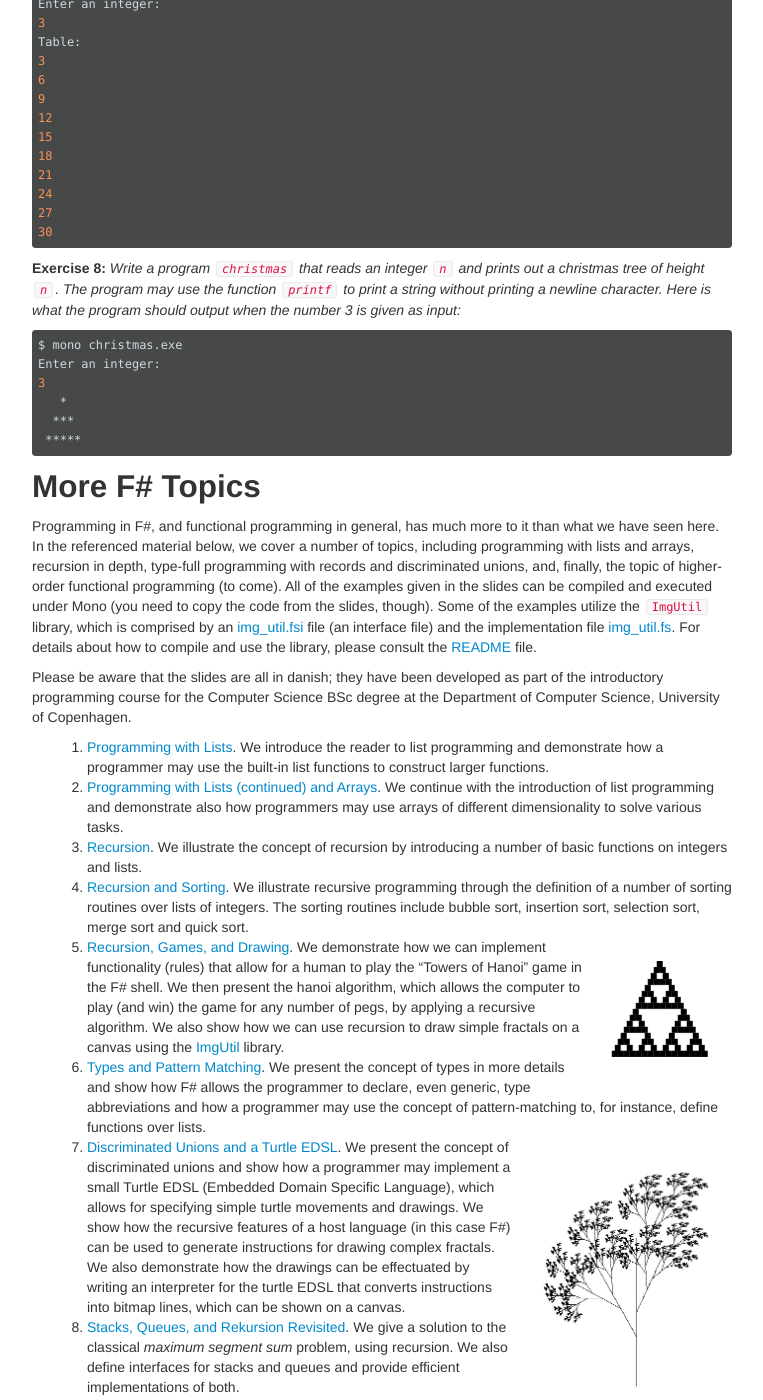
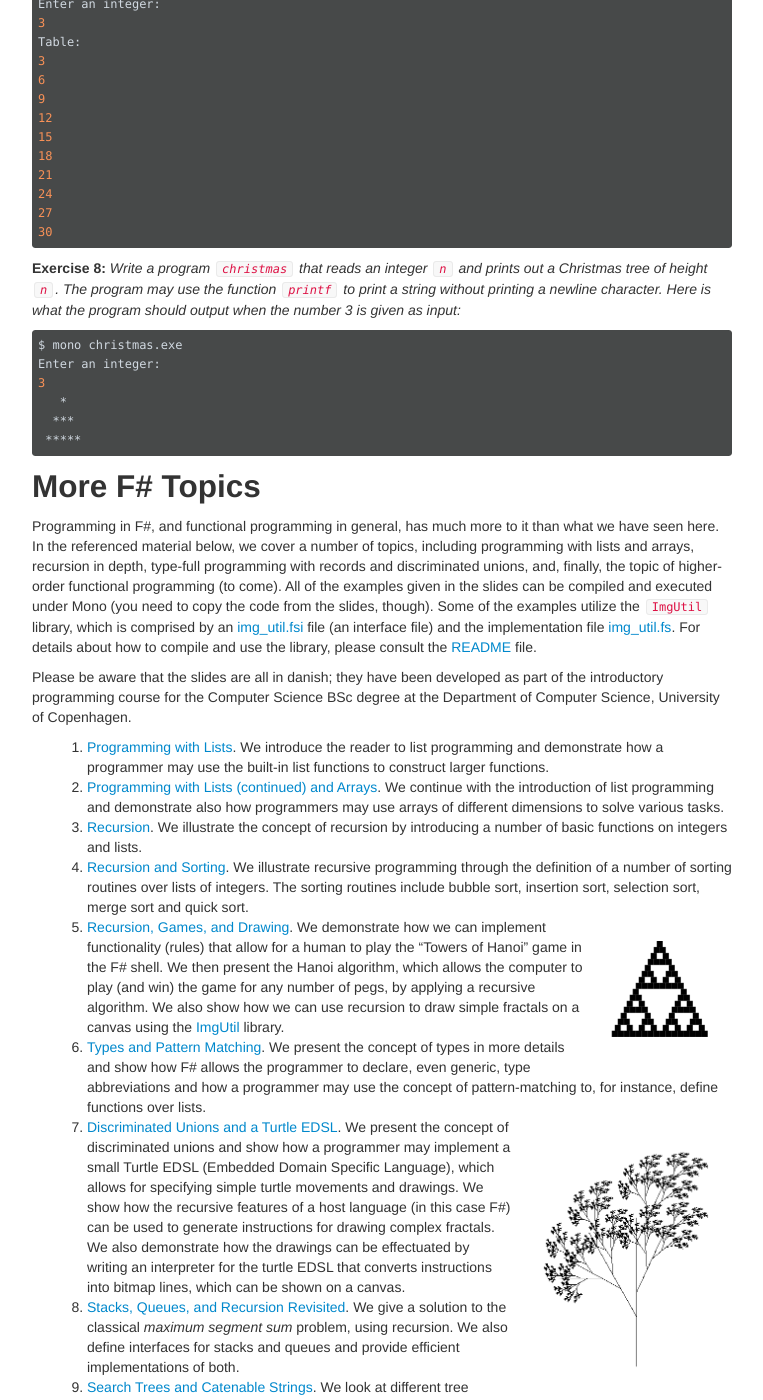
Before and after one commit to melsman/melsman.github.io, a Jekyll site: the page built from _posts/2017-11-03-getting-started-with-fsharp.md, in a window 1280 px wide and 1400 px high, scrolled down 8360 px. Shown: the whole window, without its empty margins (258-1021 px from the left). Built offline with Jekyll 4.4.1, drawn with Linux system fonts in a browser that asks for light colours; nearby versions of some CDN libraries; comment, search, counter and statistics services are not loaded; some of the changed text lies outside the part shown.

Commit message:
spelling fixes

```diff
--- a/_posts/2017-11-03-getting-started-with-fsharp.md
+++ b/_posts/2017-11-03-getting-started-with-fsharp.md
@@ -93,7 +93,7 @@ interpreter, type the command `#q;;`.
 F# has support for a large number of built-in types, including
 integers (`int`), double-precision floats (`float`), strings
 (`string`), and booleans (`bool`). As we shall see later, it is
-also possible for the developer to declare his or her's own types. F#
+also possible for the developer to declare his or her own types. F#
 also has a number of built-in operations on values of the various
 types; we have seen how the operation `+` operates on two integers,
 resulting in a new integer. The fact that `+` behaves like this can
@@ -610,7 +610,7 @@ interaction with the program:
     30
 
 **Exercise 8:** _Write a program `christmas` that reads an integer `n`
-and prints out a christmas tree of height `n`. The program may use the
+and prints out a Christmas tree of height `n`. The program may use the
 function `printf` to print a string without printing a newline
 character. Here is what the program should output when the number 3 is
 given as input:_
@@ -654,7 +654,7 @@ functions to construct larger functions.
 1. [Programming with Lists (continued) and
 Arrays](/fsharp/lecture_list2.pdf). We continue with the introduction
 of list programming and demonstrate also how programmers may use
-arrays of different dimensionality to solve various tasks.
+arrays of different dimensions to solve various tasks.
 
 1. [Recursion](/fsharp/lecture_rec1.pdf). We illustrate the concept of
 recursion by introducing a number of basic functions on integers and
@@ -669,7 +669,7 @@ sort, insertion sort, selection sort, merge sort and quick sort.
 <img align='right' width='103px' src='/images/square_triangle_3.png' style='padding:20px;'/>
 We demonstrate how we can implement functionality (rules) that allow for
 a human to play the "Towers of Hanoi" game in the F# shell. We then
-present the hanoi algorithm, which allows the computer to play (and
+present the Hanoi algorithm, which allows the computer to play (and
 win) the game for any number of pegs, by applying a recursive
 algorithm. We also show how we can use recursion to draw simple
 fractals on a canvas using the [ImgUtil](/fsharp/img_util) library.
@@ -692,7 +692,7 @@ also demonstrate how the drawings can be effectuated by writing an
 interpreter for the turtle EDSL that converts instructions into bitmap
 lines, which can be shown on a canvas.
 
-1. [Stacks, Queues, and Rekursion Revisited](/fsharp/lecture_type3.pdf).
+1. [Stacks, Queues, and Recursion Revisited](/fsharp/lecture_type3.pdf).
 We give a solution to the classical _maximum segment sum_ problem,
 using recursion. We also define interfaces for stacks and queues and
 provide efficient implementations of both.
```
Also changed, not shown: other parts of _posts/2017-11-03-getting-started-with-fsharp.md (+4 -4 lines).
